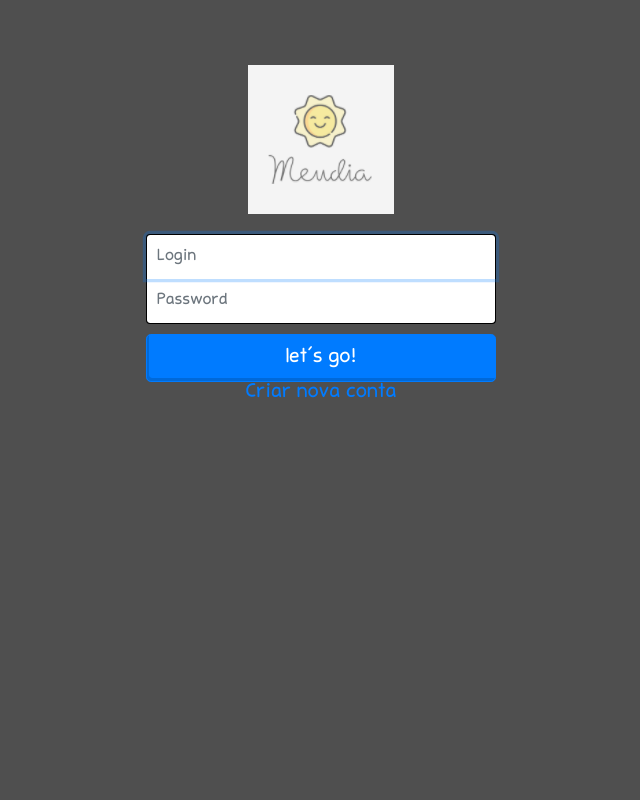
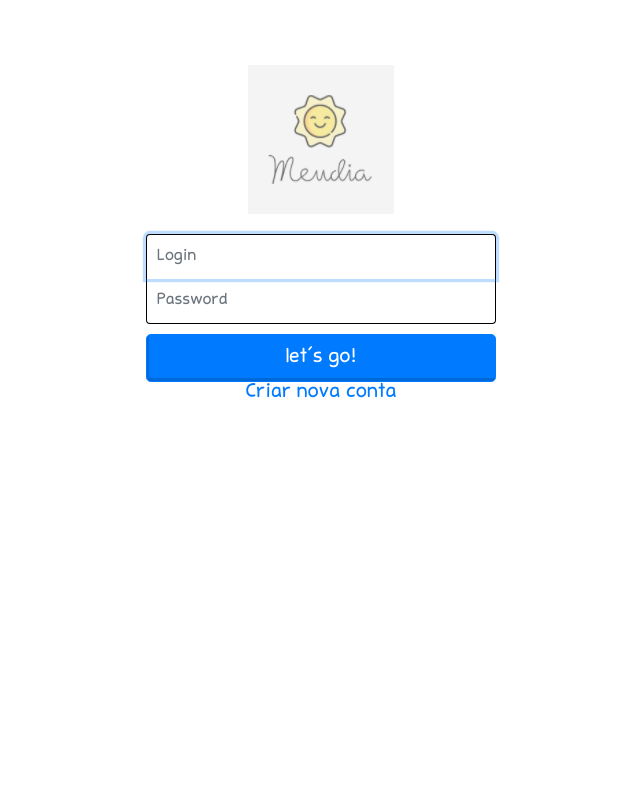
Before and after one commit to zuamirgoliveira/MeuDia, a PHP site: page /web/login.php in a window 1280 px wide. Shown: the whole page, without its empty margins (319-959 px from the left). Run offline with PHP 8.4, Linux system fonts and the light colour scheme.

Commit message:
feat[US032] Atualizar pag login
Atualizar cores e logo da pag login

```diff
--- a/css/login.css
+++ b/css/login.css
@@ -34,7 +34,7 @@ body {
     background-size: cover;
     background-position: 50% 50%;
     /*background-image: url('img/background.png');*/
-    background-color: #4F4F4F;
+    background-color: #ffff;
     background-repeat:repeat;
   }
   .form-signin {
```
